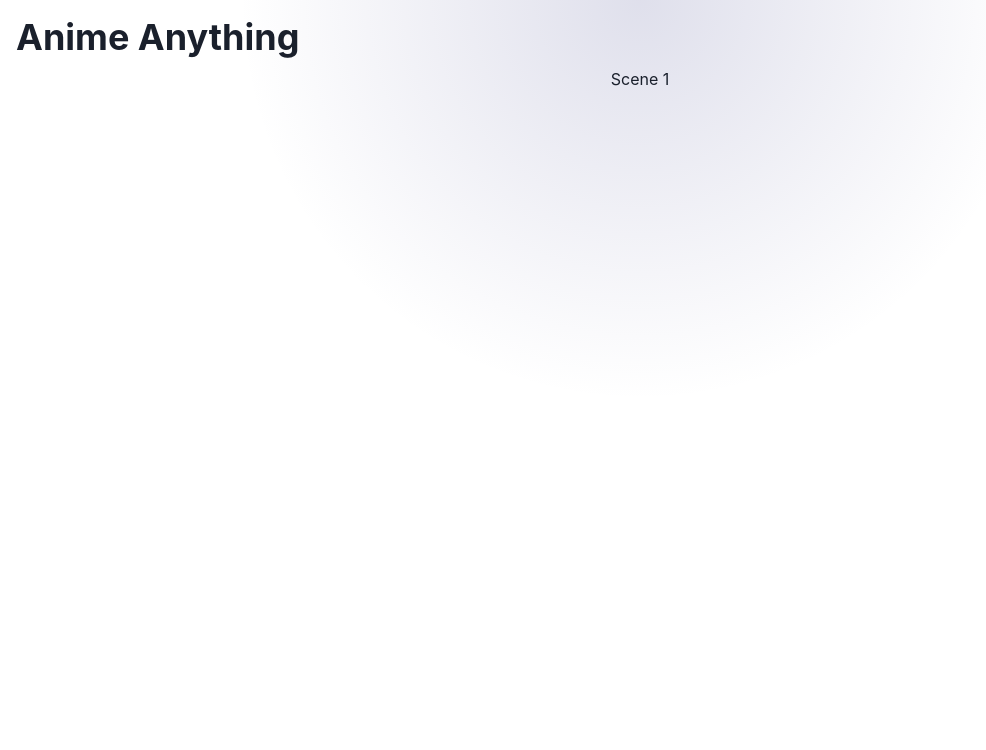
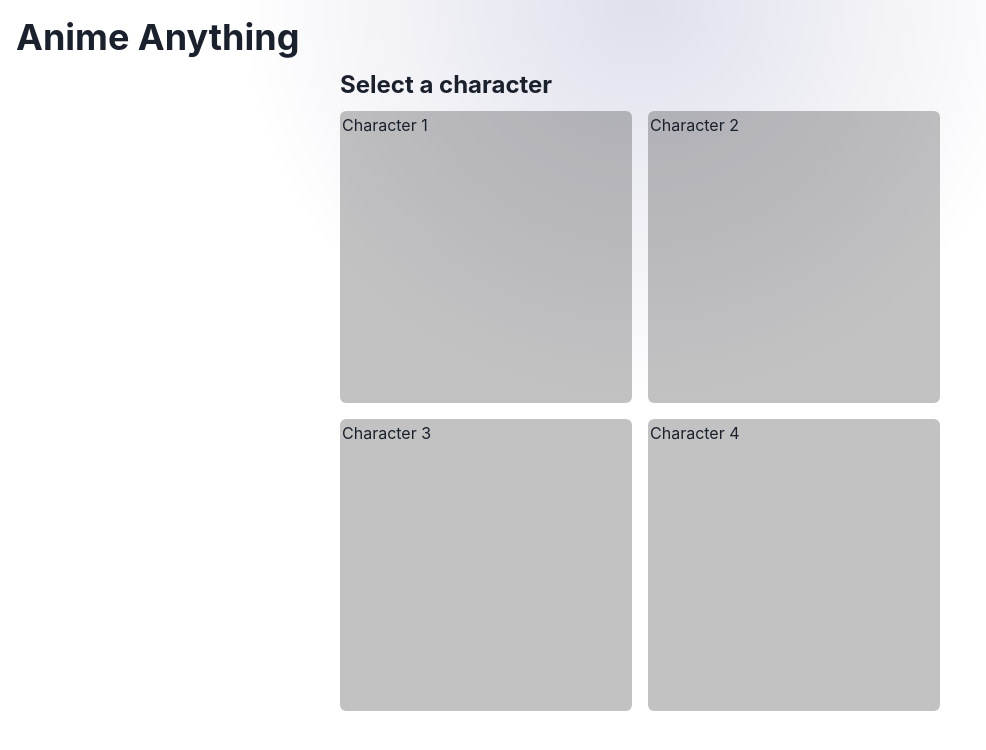
Before and after one commit to nozma-knows/ted-ai, a Next.js app in the folder anime/anime-web-app/: page / in a window 1280 px wide. Both pictures are taken after a click on the element "Scene 1". Shown: the top 750 px of the page, without its empty margins (0-986 px from the left). Built offline with nearby package versions, Linux system fonts and the light colour scheme.

Commit message:
Created CharacterSelector and add flow for selecting a character.

```diff
--- /dev/null
+++ b/anime/anime-web-app/src/components/ui/CharacterSelector.tsx
@@ -0,0 +1,69 @@
+import { FC } from "react";
+
+import { Box, Flex, Grid, GridItem, Text } from "@chakra-ui/react";
+
+export interface Character {
+  name: string;
+}
+
+interface CharacterProps {
+  character: Character;
+  setCharacter: (character: Character) => void;
+}
+
+const characters = [
+  {
+    name: "Character 1",
+  },
+  {
+    name: "Character 2",
+  },
+  {
+    name: "Character 3",
+  },
+  {
+    name: "Character 4",
+  },
+];
+
+const Character = ({ character, setCharacter }: CharacterProps) => {
+  return (
+    <GridItem
+      bg="blackAlpha.400"
+      aspectRatio={1 / 1}
+      rounded="md"
+      border="2px solid transparent"
+      _hover={{
+        border: "2px solid black",
+      }}
+      cursor="pointer"
+      onClick={() => setCharacter(character)}
+    >
+      <Text>{character.name}</Text>
+    </GridItem>
+  );
+};
+
+interface Props {
+  setCharacter: (character: Character) => void;
+}
+
+const CharacterSelector: FC<Props> = ({ setCharacter }) => {
+  return (
+    <Flex w="full" justifyContent="center">
+      <Grid templateColumns={["repeat(2, 1fr)"]} w="full" maxW={"600"} gap={4}>
+        {characters.map((character) => {
+          return (
+            <Character
+              key={character.name}
+              character={character}
+              setCharacter={setCharacter}
+            />
+          );
+        })}
+      </Grid>
+    </Flex>
+  );
+};
+
+export default CharacterSelector;
--- a/anime/anime-web-app/src/pages/index.tsx
+++ b/anime/anime-web-app/src/pages/index.tsx
@@ -1,11 +1,18 @@
 import Layout from "@/components/Layout";
+import CharacterSelector, {
+  Character,
+} from "@/components/ui/CharacterSelector";
 import SceneSelector, { Scene } from "@/components/ui/SceneSelector";
 import { Flex, Stack, Heading, Text } from "@chakra-ui/react";
-import { useState } from "react";
+import { useEffect, useState } from "react";
 
 export default function Home() {
   const [scene, setScene] = useState<Scene | null>(null);
-  // const [character, setCharacter] = useState<Character | null>(null);
+  const [character, setCharacter] = useState<Character | null>(null);
+
+  useEffect(() => {
+    console.log("Character: ", character);
+  }, [character]);
   return (
     <Layout>
       <Stack>
@@ -19,10 +26,19 @@ export default function Home() {
               <SceneSelector setScene={setScene} />
             </Stack>
           )}
-          {scene && (
-            <Flex>
-              <Text>{scene.title}</Text>
-            </Flex>
+          {scene && !character && (
+            <Stack w="full" maxW="600">
+              <Text fontWeight="bold" fontSize="2xl">
+                Select a character
+              </Text>
+              <CharacterSelector setCharacter={setCharacter} />
+            </Stack>
+          )}
+          {scene && character && (
+            <Stack>
+              <Text>{`Selected schene: ${scene.title}`}</Text>
+              <Text>{`Selected character: ${character.name}`}</Text>
+            </Stack>
           )}
         </Flex>
       </Stack>
```
